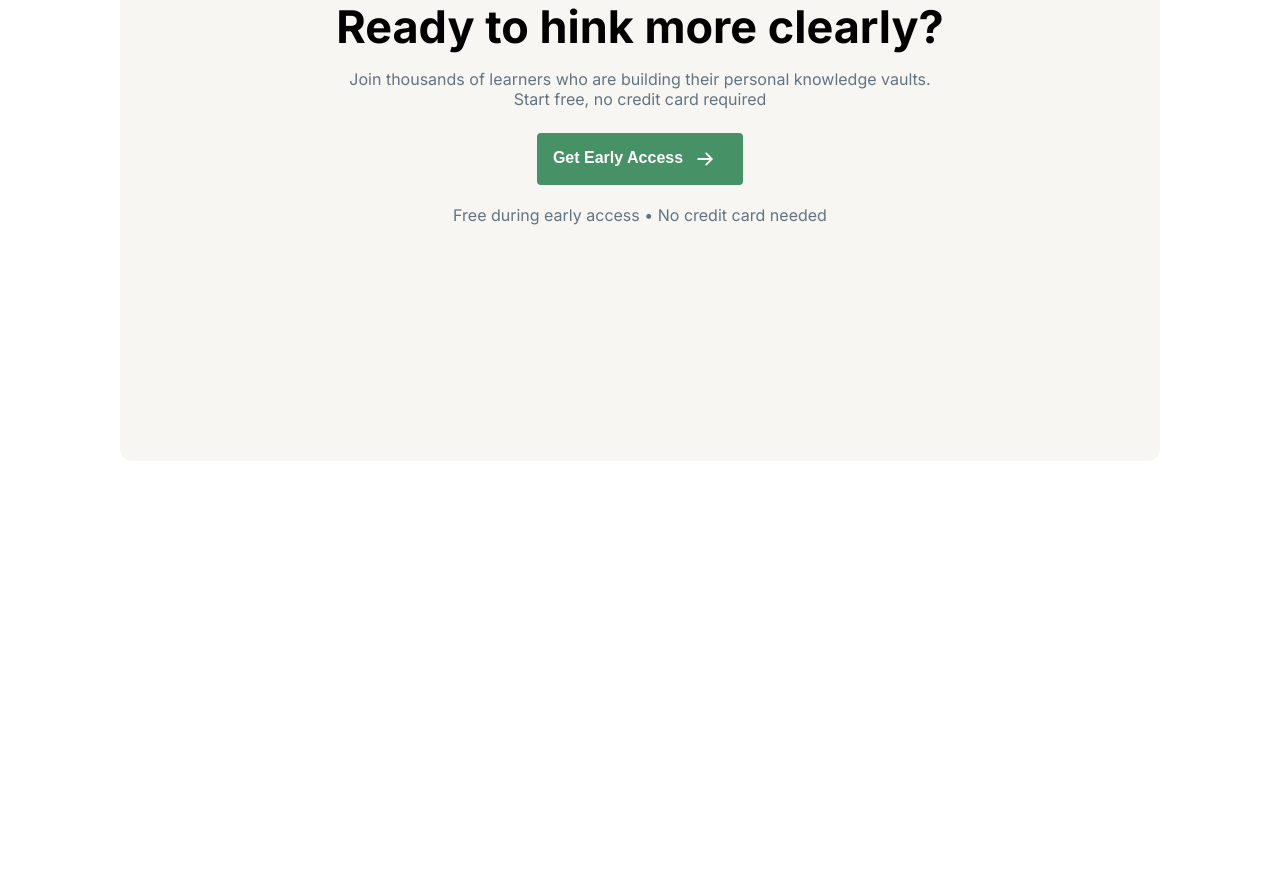
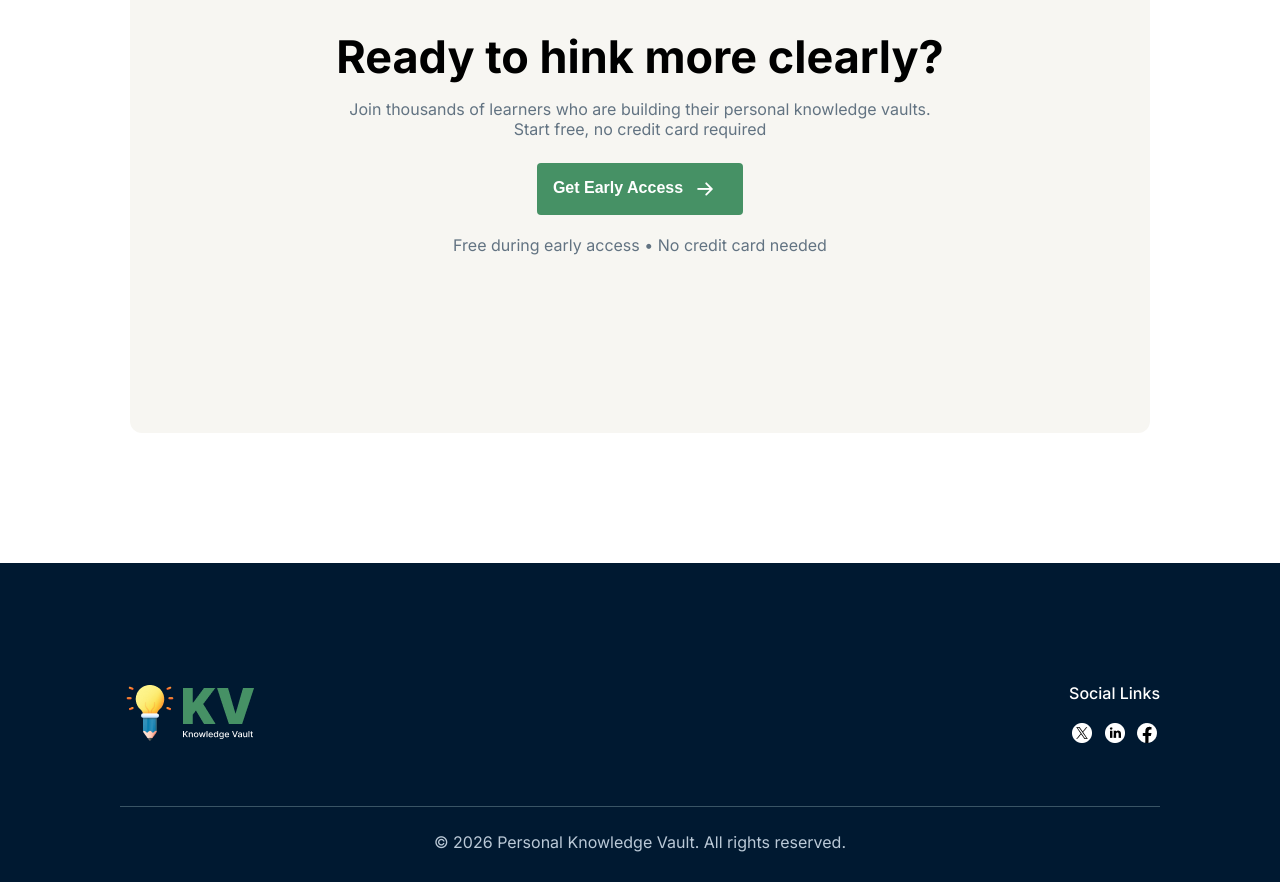
Before and after one commit to mdsabbirvuia/B13-A01, a plain HTML site: page index.html in a window 1280 px wide. Shown: the part 2386-3268 px from the top of the page. Before the commit the page ends 2967 px from the top, so only its background shows below. Drawn offline with Linux system fonts and the light colour scheme.

Commit message:
succesfully completed foter section nextwill be commiting by Hover effects on all buttons

```diff
--- a/index.html
+++ b/index.html
@@ -122,10 +122,22 @@
             </div>
         </div>
         </section>
-
-        <footer>
-
+     </main>
+        <footer id="foter-section">
+            <div class="icone">
+                <img src="./assets/logo-footer.png" alt="logo-footer">
+                <div class="icone-div">
+                    <p>Social Links</p><br>
+                         <div class="icone-img">
+                         <img src="./assets/facebook.png" alt="facebook">
+                         <img src="./assets/linkedin.png" alt="linkedin">
+                         <img src="./assets/twitter.png" alt="twitter">
+                        </div>
+                </div>
+            </div>
+            <div class="copylight">
+                <p>© 2026 Personal Knowledge Vault. All rights reserved.</p>
+            </div>
         </footer>
-     </main>
 </body>
 </html>
--- a/style.css
+++ b/style.css
@@ -221,22 +221,22 @@ button {
 
 .last-part {
   max-width: 1600px;
-  height: 588px;
-  margin: 120px;
+  height: 550px;
+  margin: 130px;
   border-radius: 12px;
   background-color: rgba(247, 246, 242, 1);
 }
 .h1p-btn {
   max-width: 1360px;
   width: 388;
-  padding: 130px 80px;
+  padding: 150px 80px 120px 80px;
   text-align: center;
   display: flex;
   flex-direction: column;
   gap: 24px;
 }
 .h1p-btn .h1p {
-display: flex;
+  display: flex;
   flex-direction: column;
   gap: 18px;
 }
@@ -264,3 +264,39 @@ display: flex;
 }
 
 /* footer section  */
+#foter-section {
+  max-width: 1600px;
+  padding: 120px 120px 30px 120px;
+  background: var(--Style, rgba(0, 25, 49, 1));
+  margin: 0px, auto;
+}
+
+#foter-section .icone {
+  max-width: 1140px;
+  display: flex;
+  justify-content: space-between;
+  color: white;
+  margin-bottom: 63px;
+
+}
+
+.icone-div {
+  display: inline-block;
+  justify-content: right;
+  gap: 5px;
+
+}
+.icone-img {
+  display: flex;
+  justify-content: space-around;
+  gap: 7px;
+}
+
+.copylight {
+  border-top: 1px solid rgb(57, 84, 101);
+  color: #bac9d7;
+  text-align: center;
+  font-size: 16px;
+  font-weight: 400;
+  padding-top: 25px;
+}
```
Also changed, not shown: assets/facebook.png (added), assets/linkedin.png (added), assets/twitter.png (added).
